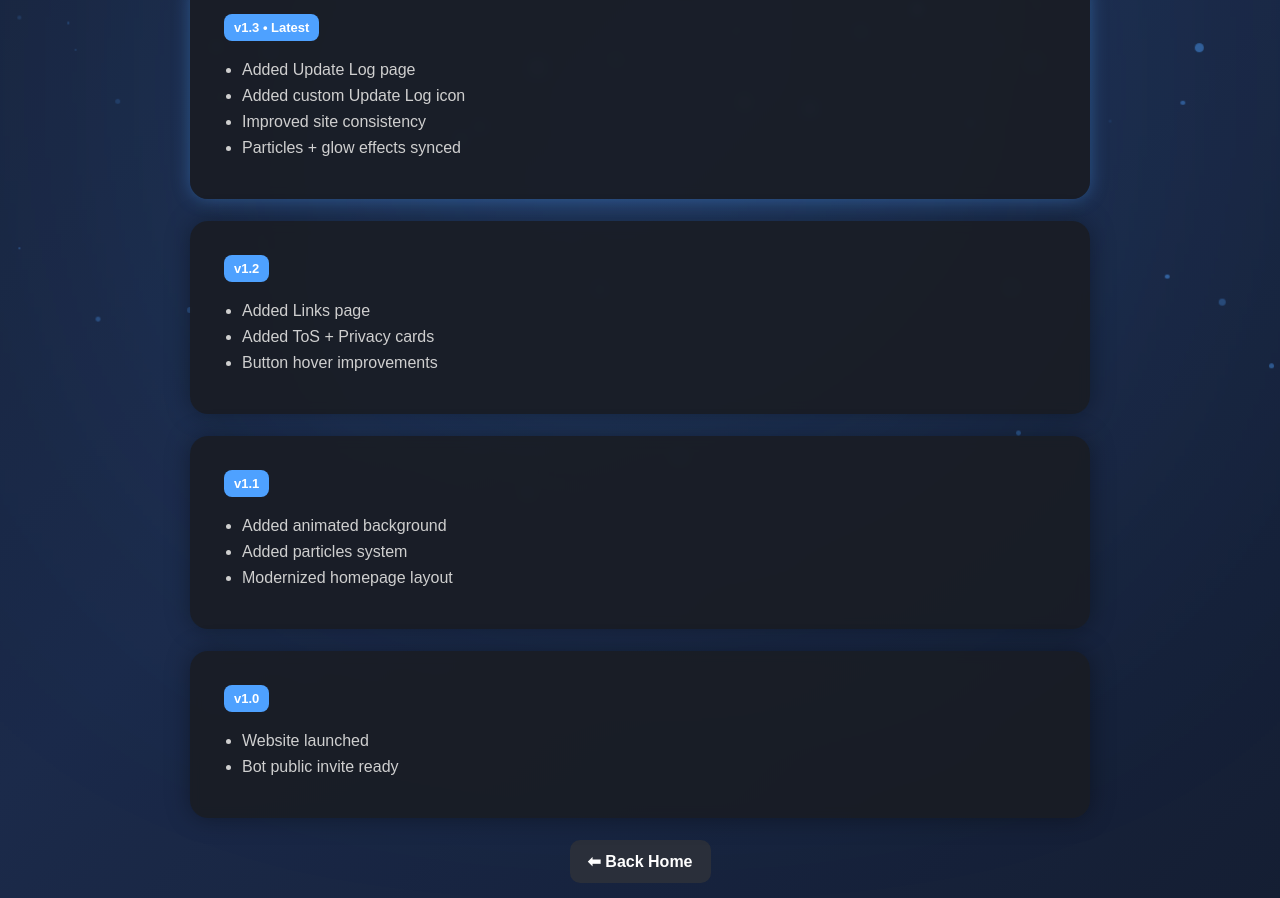
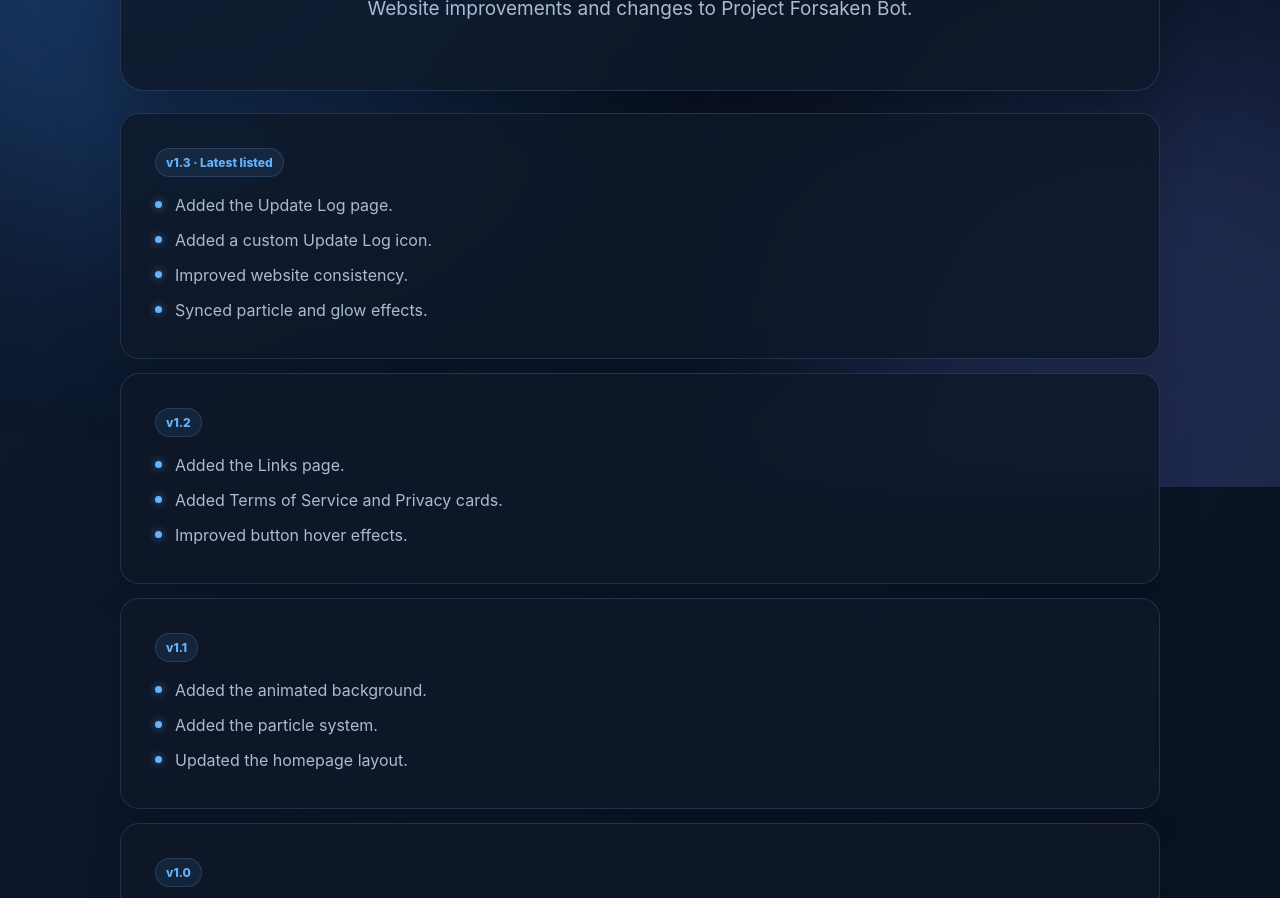
Before and after one commit to 0twbo/Bot-ToS-.-Privacy-Policy, a plain HTML site: page updates.html in a window 1280 px wide. Shown: the part 313-1211 px from the top of the page. Drawn offline with Linux system fonts and the light colour scheme.

Commit message:
Remake updates.html

```diff
--- a/updates.html
+++ b/updates.html
@@ -1,259 +1,19 @@
-<!DOCTYPE html>
+<!doctype html>
 <html lang="en">
-<head>
-<meta charset="UTF-8">
-<meta name="viewport" content="width=device-width, initial-scale=1.0">
-<title>Update Log - Project Forsaken Bot</title>
-
-<style>
-body{
-  margin:0;
-  font-family:Arial,sans-serif;
-  color:#e6e6e6;
-  overflow-x:hidden;
-
-  background:linear-gradient(-45deg,#0b0d12,#1b2a4a,#0f1115,#142a3f);
-  background-size:400% 400%;
-  animation:bgMove 12s ease infinite;
-
-  display:flex;
-  justify-content:center;
-  padding:60px 20px;
-}
-
-@keyframes bgMove{
-  0%{background-position:0% 50%;}
-  50%{background-position:100% 50%;}
-  100%{background-position:0% 50%;}
-}
-
-/* glow */
-.glow{
-  position:fixed;
-  width:700px;
-  height:700px;
-  background:#4ea1ff;
-  filter:blur(180px);
-  opacity:.18;
-  top:50%;
-  left:50%;
-  transform:translate(-50%,-50%);
-  z-index:0;
-  animation:pulse 7s ease-in-out infinite;
-}
-
-@keyframes pulse{
-  0%,100%{transform:translate(-50%,-50%) scale(1);}
-  50%{transform:translate(-50%,-50%) scale(1.15);}
-}
-
-/* particles */
-.particle{
-  position:fixed;
-  bottom:-15px;
-  border-radius:50%;
-  background:#4ea1ff;
-  pointer-events:none;
-  z-index:1;
-  animation-name:floatDrift;
-  animation-timing-function:linear;
-  animation-iteration-count:infinite;
-}
-
-@keyframes floatDrift{
-  0%{
-    transform:translate(0,0);
-  }
-
-  25%{
-    transform:translate(18px,-30vh);
-  }
-
-  50%{
-    transform:translate(-12px,-60vh);
-  }
-
-  75%{
-    transform:translate(22px,-90vh);
-  }
-
-  100%{
-    transform:translate(-8px,-120vh);
-  }
-}
-
-.container{
-  position:relative;
-  z-index:2;
-  width:100%;
-  max-width:900px;
-  display:flex;
-  flex-direction:column;
-  gap:22px;
-}
-
-.card{
-  background:rgba(26,29,36,.92);
-  padding:34px;
-  border-radius:18px;
-  backdrop-filter:blur(6px);
-  box-shadow:0 0 25px rgba(0,0,0,.35);
-}
-
-.header{
-  text-align:center;
-}
-
-h1{
-  margin:0;
-  color:#4ea1ff;
-}
-
-p{
-  color:#cfcfcf;
-  line-height:1.6;
-}
-
-.icon{
-  width:34px;
-  height:34px;
-  margin-bottom:10px;
-}
-
-.version{
-  display:inline-block;
-  padding:6px 10px;
-  border-radius:8px;
-  background:#4ea1ff;
-  color:white;
-  font-size:13px;
-  font-weight:bold;
-  margin-bottom:12px;
-}
-
-.latest{
-  box-shadow:0 0 18px rgba(78,161,255,.35);
-}
-
-ul{
-  margin:0;
-  padding-left:18px;
-  color:#cfcfcf;
-}
-
-li{
-  margin:8px 0;
-}
-
-.button{
-  display:inline-flex;
-  align-items:center;
-  gap:8px;
-  padding:12px 18px;
-  border-radius:10px;
-  background:#2a2f3a;
-  color:white;
-  text-decoration:none;
-  font-weight:bold;
-  transition:.2s;
-}
-
-.button:hover{
-  background:#3a4150;
-  transform:scale(1.05);
-}
-
-.back-wrap{
-  text-align:center;
-}
-</style>
-</head>
-
+<head><meta charset="utf-8"><meta name="viewport" content="width=device-width, initial-scale=1"><meta name="theme-color" content="#080d18"><title>Update Log · Project Forsaken</title><link rel="stylesheet" href="styles.css"></head>
 <body>
-
-<div class="glow"></div>
-
-<script>
-const count = 90;
-
-for(let i=0;i<count;i++){
- let p=document.createElement("div");
- let size=Math.random()*7+2;
-
- p.className="particle";
- p.style.width=size+"px";
- p.style.height=size+"px";
- p.style.left=Math.random()*100+"vw";
- p.style.animationDuration=(3+Math.random()*10)+"s";
- p.style.opacity=Math.random()*0.6+0.1;
-
- document.body.appendChild(p);
-}
-</script>
-
-<div class="container">
-
-<!-- Header -->
-<div class="card header">
-
-<svg class="icon" viewBox="0 0 24 24" fill="none" stroke="currentColor" stroke-width="2">
-<rect width="8" height="4" x="8" y="2" rx="1"/>
-<path d="M16 4h2a2 2 0 0 1 2 2v14a2 2 0 0 1-2 2H6a2 2 0 0 1-2-2V6a2 2 0 0 1 2-2h2"/>
-<path d="M12 11h4"/>
-<path d="M12 16h4"/>
-<path d="M8 11h.01"/>
-<path d="M8 16h.01"/>
-</svg>
-
-<h1>Update Log</h1>
-<p>Latest improvements and changes to Project Forsaken Bot.</p>
-
-</div>
-
-<!-- Latest -->
-<div class="card latest">
-<div class="version">v1.3 • Latest</div>
-<ul>
-<li>Added Update Log page</li>
-<li>Added custom Update Log icon</li>
-<li>Improved site consistency</li>
-<li>Particles + glow effects synced</li>
-</ul>
-</div>
-
-<!-- Older -->
-<div class="card">
-<div class="version">v1.2</div>
-<ul>
-<li>Added Links page</li>
-<li>Added ToS + Privacy cards</li>
-<li>Button hover improvements</li>
-</ul>
-</div>
-
-<div class="card">
-<div class="version">v1.1</div>
-<ul>
-<li>Added animated background</li>
-<li>Added particles system</li>
-<li>Modernized homepage layout</li>
-</ul>
-</div>
-
-<div class="card">
-<div class="version">v1.0</div>
-<ul>
-<li>Website launched</li>
-<li>Bot public invite ready</li>
-</ul>
-</div>
-
-<!-- Back -->
-<div class="back-wrap">
-<a class="button" href="index.html">⬅ Back Home</a>
-</div>
-
-</div>
-
-</body>
-</html>
+  <div class="ambient" aria-hidden="true"></div><div id="particles" aria-hidden="true"></div>
+  <div class="site-shell">
+    <header class="topbar"><a class="brand" href="index.html"><span class="brand-mark" aria-hidden="true">PF</span><span>Project Forsaken</span></a><nav class="nav" aria-label="Main navigation"><a href="index.html">Home</a><a href="links.html">Links</a><a href="updates.html" aria-current="page">Updates</a><a href="tos.html">Terms</a><a href="privacy.html">Privacy</a></nav></header>
+    <main>
+      <section class="panel hero"><div class="hero-content"><span class="eyebrow">Changelog</span><h1>Update <span class="gradient-text">Log</span></h1><p class="lead">Website improvements and changes to Project Forsaken Bot.</p></div></section>
+      <section class="section content-card"><span class="version">v1.3 · Latest listed</span><ul class="update-list"><li>Added the Update Log page.</li><li>Added a custom Update Log icon.</li><li>Improved website consistency.</li><li>Synced particle and glow effects.</li></ul></section>
+      <section class="content-card"><span class="version">v1.2</span><ul class="update-list"><li>Added the Links page.</li><li>Added Terms of Service and Privacy cards.</li><li>Improved button hover effects.</li></ul></section>
+      <section class="content-card"><span class="version">v1.1</span><ul class="update-list"><li>Added the animated background.</li><li>Added the particle system.</li><li>Updated the homepage layout.</li></ul></section>
+      <section class="content-card"><span class="version">v1.0</span><ul class="update-list"><li>Website launched.</li><li>Public bot invite made available.</li></ul></section>
+      <div class="back-row"><a class="button" href="index.html">← Back home</a></div>
+    </main>
+    <footer class="footer">Project Forsaken Bot · <a href="tos.html">Terms</a> · <a href="privacy.html">Privacy</a></footer>
+  </div>
+  <script src="script.js" defer></script>
+</body></html>
```
